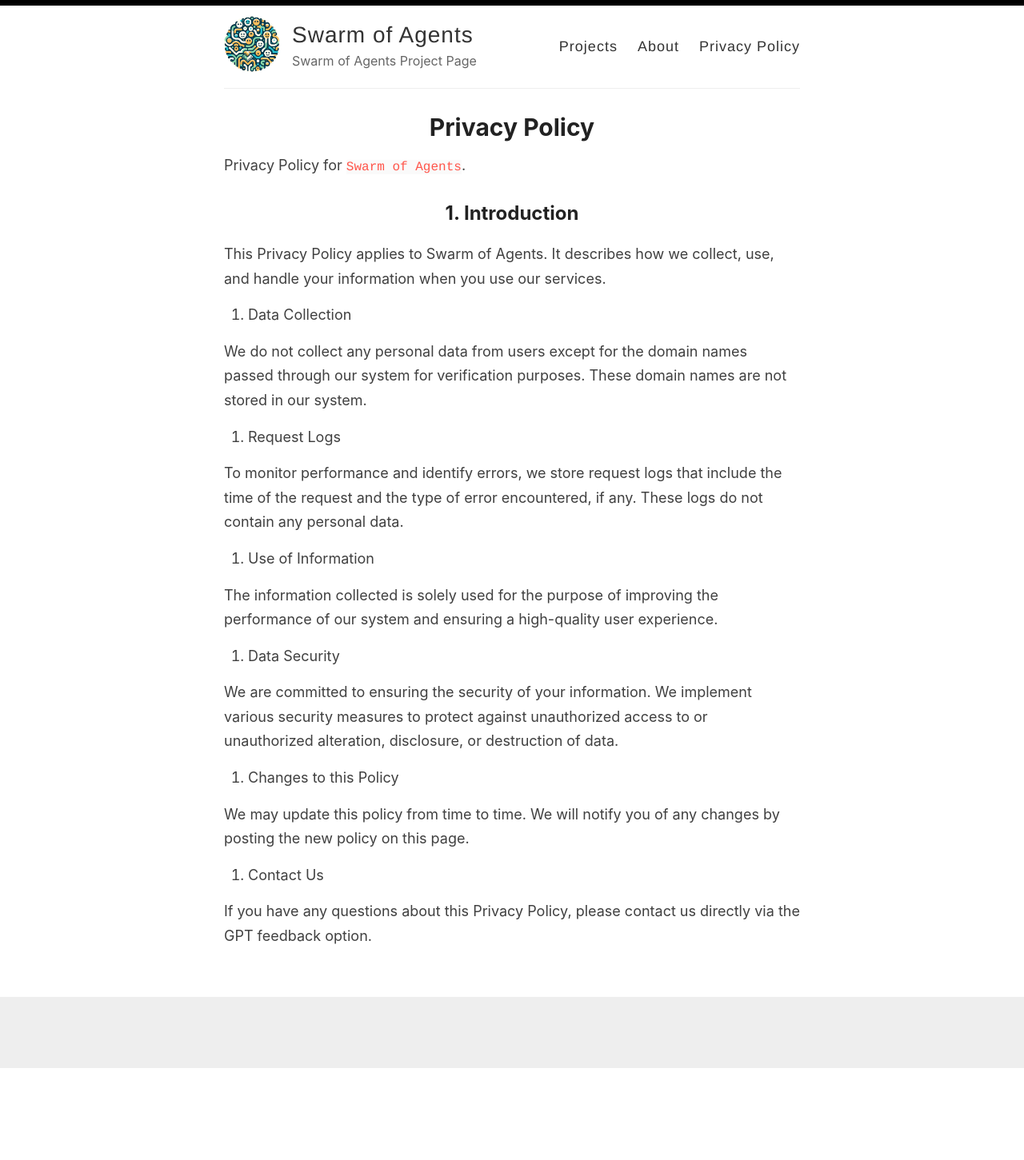
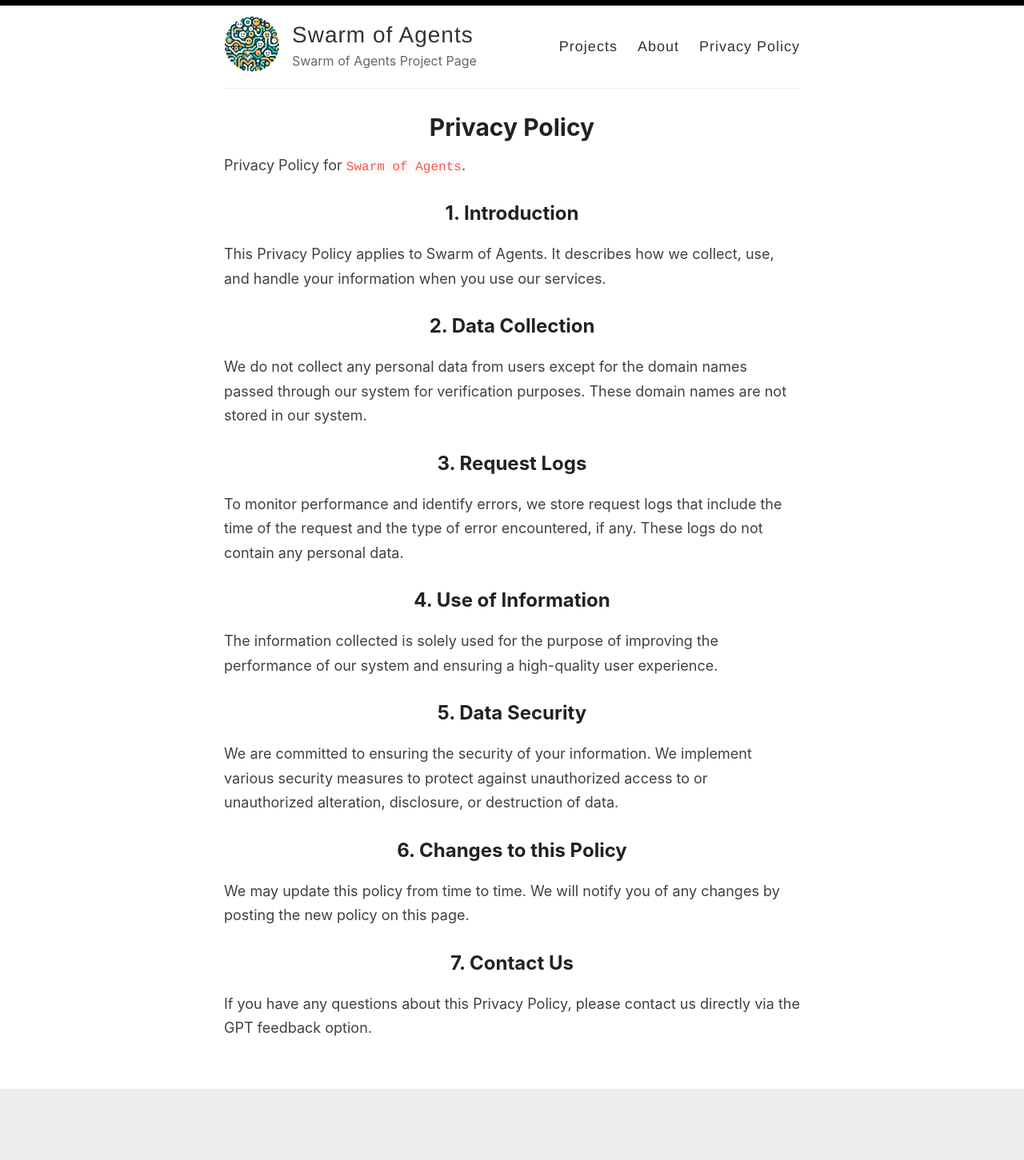
Before and after one commit to streichsbaer/sog, a Jekyll site: the page built from _pages/privacy.md, in a window 1280 px wide. Shown: the whole page at 80% size. Built offline with Jekyll 4.4.1, drawn with Linux system fonts in a browser that asks for light colours; before the commit the page ends 1336 px from its top, so only the background shows below that.

Commit message:
Add highlights

```diff
--- a/_pages/privacy.md
+++ b/_pages/privacy.md
@@ -10,26 +10,26 @@ Privacy Policy for `Swarm of Agents`.
 
 This Privacy Policy applies to Swarm of Agents. It describes how we collect, use, and handle your information when you use our services.
 
-2. Data Collection
+## 2. Data Collection
 
 We do not collect any personal data from users except for the domain names passed through our system for verification purposes. These domain names are not stored in our system.
 
-3. Request Logs
+## 3. Request Logs
 
 To monitor performance and identify errors, we store request logs that include the time of the request and the type of error encountered, if any. These logs do not contain any personal data.
 
-4. Use of Information
+## 4. Use of Information
 
 The information collected is solely used for the purpose of improving the performance of our system and ensuring a high-quality user experience.
 
-5. Data Security
+## 5. Data Security
 
 We are committed to ensuring the security of your information. We implement various security measures to protect against unauthorized access to or unauthorized alteration, disclosure, or destruction of data.
 
-6. Changes to this Policy
+## 6. Changes to this Policy
 
 We may update this policy from time to time. We will notify you of any changes by posting the new policy on this page.
 
-7. Contact Us
+## 7. Contact Us
 
 If you have any questions about this Privacy Policy, please contact us directly via the GPT feedback option.
```
